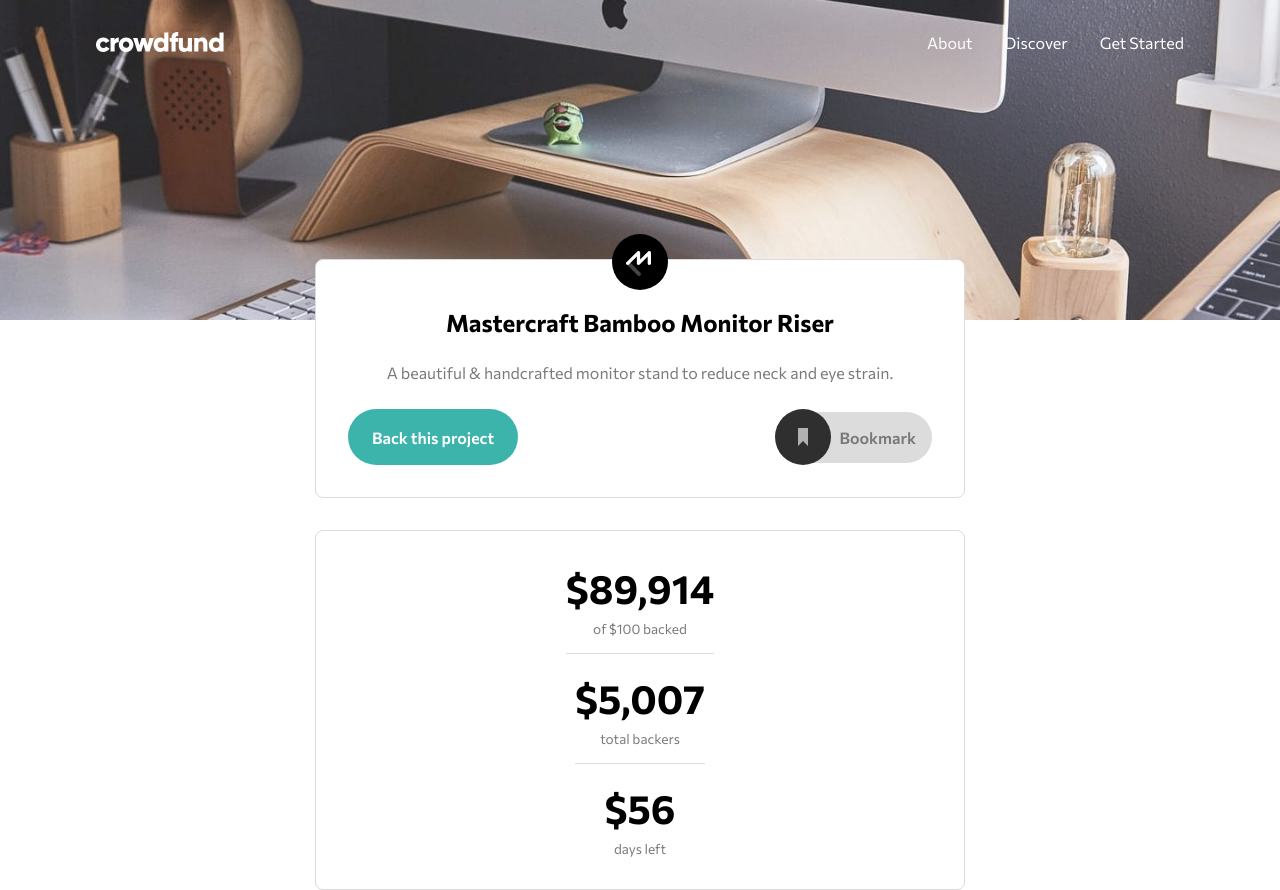
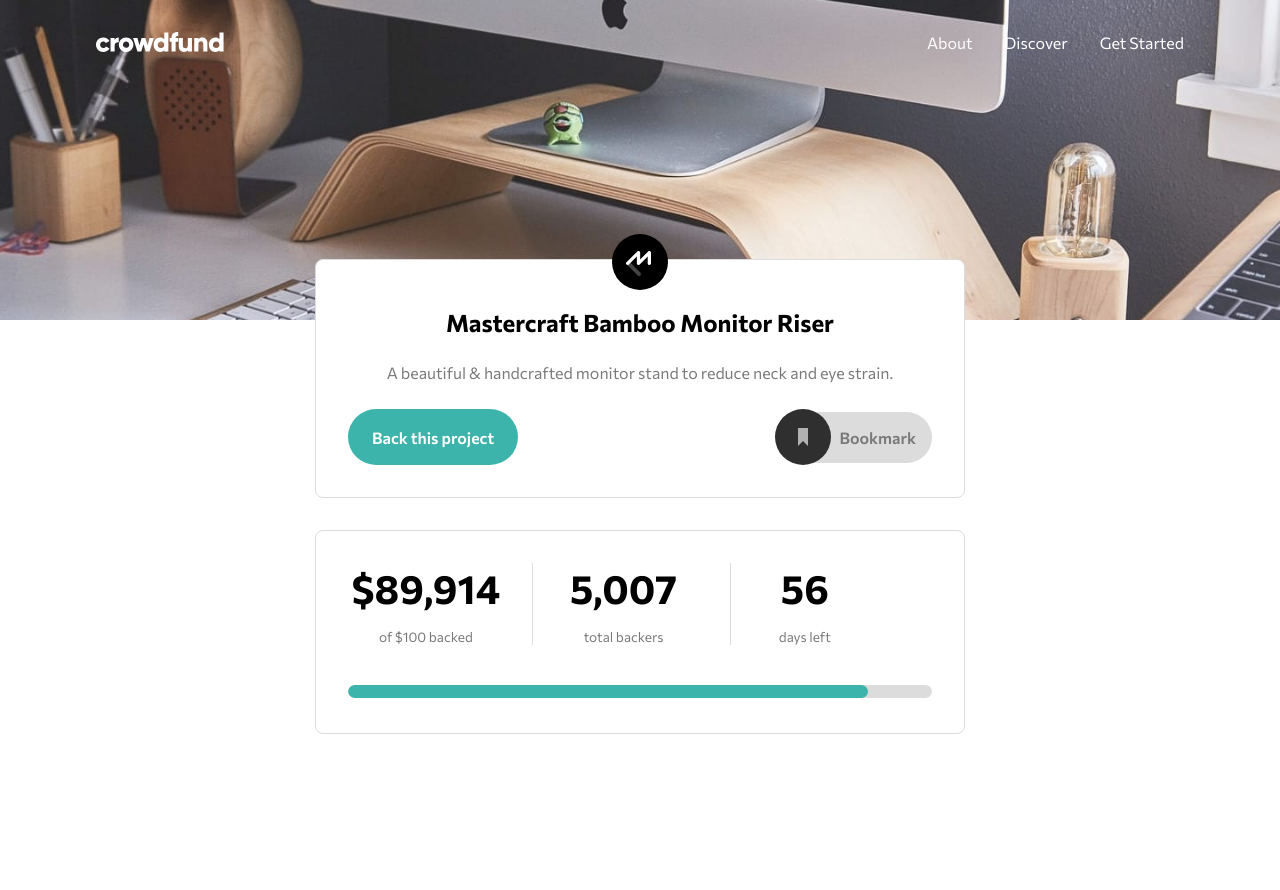
Before and after one commit to molinax18/crowdfunding_frontendmentor, a React (Vite) app: page / in a window 1280 px wide. After the commit the page ends 800 px from the top, so only its background shows below. Built offline with nearby package versions, Linux system fonts and the light colour scheme.

Commit message:
new components (incomplete): ProgressLine | styles, components (complete): Progress

```diff
--- a/src/components/progress/index.tsx
+++ b/src/components/progress/index.tsx
@@ -3,6 +3,7 @@ import {
   useProgressSummary
 } from '../../context/progress-summary.context'
 import style from '../styles/Progress.module.css'
+import ProgressLine from '../ui/progress_line'
 
 const Progress = () => {
   const { summary } = useProgressSummary() as ProgressSummaryContext
@@ -10,18 +11,24 @@ const Progress = () => {
 
   return (
     <section className={`${style.support} card`}>
+      <div>
         <article>
-        <strong>${currentSummary.toLocaleString("es-ES")}</strong>
-        <span>of ${goal.toLocaleString("es-ES")} backed</span>
+          <strong>${currentSummary.toLocaleString('es-ES')}</strong>
+          <span>of ${goal.toLocaleString('es-ES')} backed</span>
         </article>
         <article>
-        <strong>${currentBackers.toLocaleString("es-ES")}</strong>
+          <strong>{currentBackers.toLocaleString('es-ES')}</strong>
           <span>total backers</span>
         </article>
         <article>
-        <strong>${daysLeft.toLocaleString("es-ES")}</strong>
+          <strong>{daysLeft.toLocaleString('es-ES')}</strong>
           <span>days left</span>
         </article>
+      </div>
+      <ProgressLine
+        maxVal={goal}
+        minVal={currentSummary}
+      />
     </section>
   )
 }
--- a/src/components/styles/Progress.module.css
+++ b/src/components/styles/Progress.module.css
@@ -1,17 +1,18 @@
 .support {
   display: grid;
-  gap: 1.2rem;
+  gap: 1.4rem;
   place-items: center;
 
   text-align: center;
 }
 
-.support article {
+.support div, .support article {
   display: grid;
-  gap: .5rem;
+  place-items: center;
+  gap: 1rem;
 }
 
-.support article:not(:last-child) {
+.support div article:not(:last-child) {
   width: max-content;
   padding-bottom: 1rem;
   border-bottom: 1px solid var(--light-gray);
@@ -26,3 +27,31 @@
   color: var(--dark-gray);
   font-size: .85rem;
 }
+
+.support progress {
+  width: 100%;
+  grid-column: 1 / -1;
+  margin-top: 2rem;
+}
+
+@media (width >= 768px) {
+  .support {
+    gap: .5rem;
+  }
+
+  .support div {
+    grid-template-columns: repeat(3, 1fr);
+    place-items: start;
+  }
+
+  .support div article:not(:last-child) {
+    width: 100%;
+    padding: 0 2rem 0 0;
+    border-bottom: none;
+    border-right: 1px solid var(--light-gray);
+  }
+
+  .support div article:last-child {
+    padding-left: 2rem;
+  }
+}
--- /dev/null
+++ b/src/components/styles/ProgressLine.module.css
@@ -0,0 +1,15 @@
+.progressLine {
+  appearance: none;
+}
+
+.progressLine::-webkit-progress-bar {
+  overflow: hidden;
+  border-radius: 1rem;
+  height: 13px;
+  background-color: var(--light-gray);
+}
+
+.progressLine::-webkit-progress-value {
+  border-radius: inherit;
+  background-color: var(--moderate-cyan);
+}
--- /dev/null
+++ b/src/components/ui/progress_line/index.tsx
@@ -0,0 +1,22 @@
+import { useState } from 'react'
+import style from '../../styles/ProgressLine.module.css'
+
+interface Props {
+  maxVal: number
+  minVal: number
+}
+
+const ProgressLine = ({ maxVal, minVal }: Props) => {
+  const getPercentage = () => Math.floor((minVal / maxVal) * 100)
+  const [percentage, setPercentage] = useState(getPercentage())
+
+  return (
+    <progress
+      className={style.progressLine}
+      max={100}
+      value={percentage}
+    ></progress>
+  )
+}
+
+export default ProgressLine
```
Lines whose indentation alone changed are shown as unchanged.
